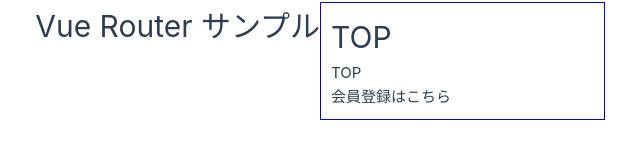
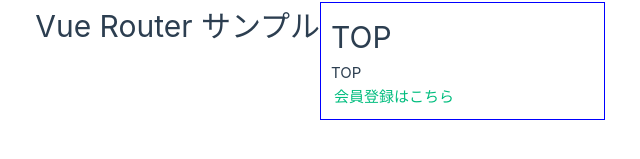
Before and after one commit to chameleon05119/router-basic, a Vue app: page / in a window 1280 px wide. Shown: the part 339-498 px from the top of the page, without its empty margins (320-960 px from the left). Built offline with nearby package versions, Linux system fonts and the light colour scheme.

Commit message:
TOPページで会員情報ページへのルーティング設定

```diff
--- a/src/views/AppTop.vue
+++ b/src/views/AppTop.vue
@@ -1,3 +1,7 @@
+<script setup lang="ts">
+import { RouterLink } from "vue-router";
+</script>
+
 <template>
   <h1>TOP</h1>
   <nav id="breadcrumbs">
@@ -6,6 +10,8 @@
     </ul>
   </nav>
   <section>
-    <p>会員登録はこちら</p>
+    <p>
+      <RouterLink :to="{ name: 'MemberList' }"> 会員登録はこちら </RouterLink>
+    </p>
   </section>
 </template>
```
